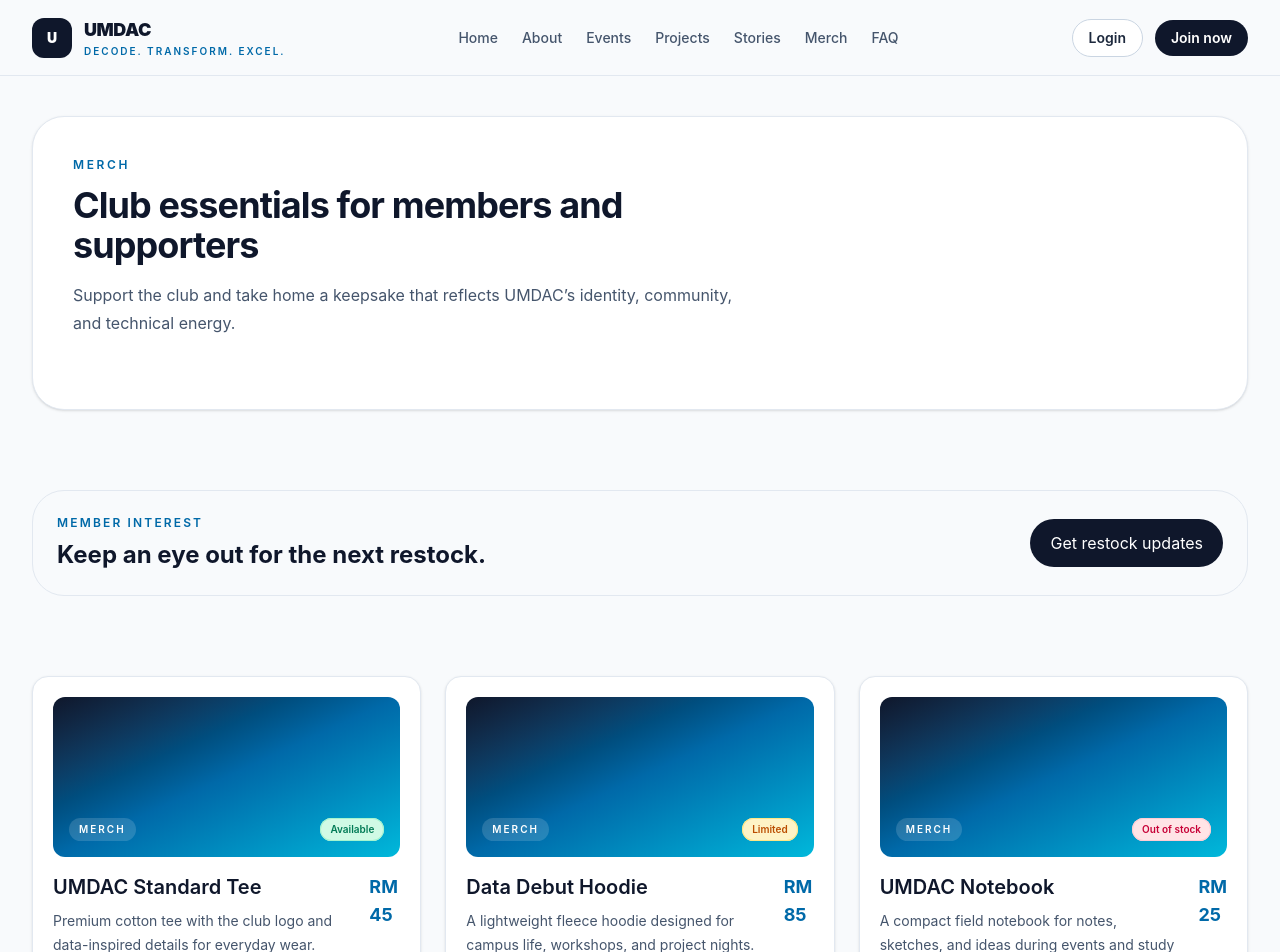
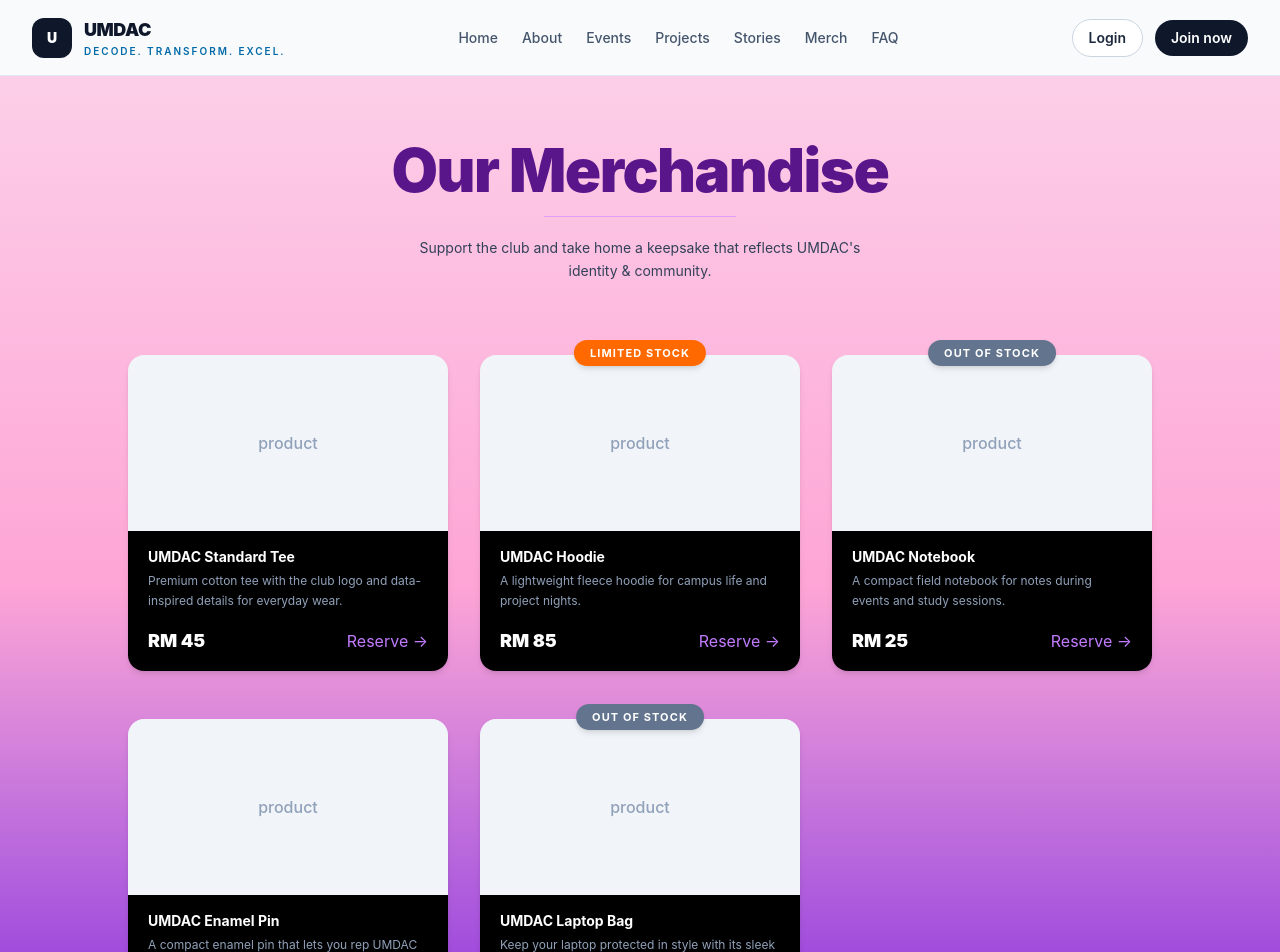
Before and after one commit to kisshore19-programmer/umdac-website, a Next.js app: page /merch in a window 1280 px wide. Shown: the top 952 px of the page. Built offline with nearby package versions, Linux system fonts and the light colour scheme.

Commit message:
align merch page with hi-fi design

```diff
--- a/src/app/merch/page.tsx
+++ b/src/app/merch/page.tsx
@@ -1,4 +1,10 @@
-import { EmptyState, MerchCard, SectionHeading } from '@/components/umdac-ui'
+import type { Metadata } from 'next'
+import { MerchCard } from '@/components/umdac-ui'
+
+export const metadata: Metadata = {
+  title: 'Merch | UMDAC',
+  description: "Support the club and take home a keepsake that reflects UMDAC's identity & community.",
+}
 
 const merchItems = [
   {
@@ -8,59 +14,56 @@ const merchItems = [
     description: 'Premium cotton tee with the club logo and data-inspired details for everyday wear.',
   },
   {
-    name: 'Data Debut Hoodie',
+    name: 'UMDAC Hoodie',
     price: 'RM 85',
     status: 'Limited' as const,
-    description: 'A lightweight fleece hoodie designed for campus life, workshops, and project nights.',
+    description: 'A lightweight fleece hoodie for campus life and project nights.',
   },
   {
     name: 'UMDAC Notebook',
     price: 'RM 25',
     status: 'Out of stock' as const,
-    description: 'A compact field notebook for notes, sketches, and ideas during events and study sessions.',
+    description: 'A compact field notebook for notes during events and study sessions.',
+  },
+  {
+    name: 'UMDAC Enamel Pin',
+    price: 'RM 15',
+    status: 'Available' as const,
+    description: 'A compact enamel pin that lets you rep UMDAC wherever you go.',
+  },
+  {
+    name: 'UMDAC Laptop Bag',
+    price: 'RM 115',
+    status: 'Out of stock' as const,
+    description: 'Keep your laptop protected in style with its sleek design for daily campus carry.',
   },
 ]
 
 export default function MerchPage() {
   return (
-    <main className="mx-auto w-full max-w-7xl px-4 py-10 sm:px-6 lg:px-8">
-      <section className="rounded-[2rem] border border-slate-200 bg-white p-6 shadow-sm md:p-10">
-        <SectionHeading
-          eyebrow="Merch"
-          title="Club essentials for members and supporters"
-          description="Support the club and take home a keepsake that reflects UMDAC’s identity, community, and technical energy."
-        />
-      </section>
+    <div className="min-h-screen bg-gradient-to-b from-pink-200 via-pink-300 to-purple-700 px-4 py-16">
+      <div className="mx-auto max-w-5xl">
 
-      <section className="mt-20 rounded-[2rem] border border-slate-200 bg-slate-50 p-6">
-        <div className="flex flex-col gap-3 md:flex-row md:items-center md:justify-between">
-          <div>
-            <p className="text-xs font-semibold uppercase tracking-[0.18em] text-sky-700">Member interest</p>
-            <h2 className="mt-2 text-2xl font-bold text-slate-900">Keep an eye out for the next restock.</h2>
-          </div>
-          <button
-            type="button"
-            className="inline-flex items-center justify-center rounded-full bg-slate-900 px-5 py-3 text-sm font-semibold text-white transition hover:bg-sky-700 focus:outline-none focus:ring-2 focus:ring-sky-500 focus:ring-offset-2"
-          >
-            Get restock updates
-          </button>
+        {/* Heading */}
+        <div className="mb-14 text-center">
+          <h1 className="text-5xl font-black tracking-tight text-purple-900 md:text-6xl">
+            Our Merchandise
+          </h1>
+          {/* Decorative divider */}
+          <div className="mx-auto mt-4 h-px w-48 bg-purple-400/50" />
+          <p className="mx-auto mt-5 max-w-md text-sm leading-relaxed text-slate-700">
+            Support the club and take home a keepsake that reflects UMDAC&apos;s identity &amp; community.
+          </p>
         </div>
-      </section>
 
-      <section className="mt-20">
-        <div className="grid gap-6 lg:grid-cols-3">
+        {/* Merch grid */}
+        <div className="grid gap-8 sm:grid-cols-2 lg:grid-cols-3">
           {merchItems.map((item) => (
             <MerchCard key={item.name} {...item} />
           ))}
         </div>
-      </section>
 
-      <section className="mt-20">
-        <EmptyState
-          title="No additional drops announced yet"
-          description="New merch drops will appear here as they are released. Follow the club socials to stay updated on stock and restocks."
-        />
-      </section>
-    </main>
+      </div>
+    </div>
   )
 }
--- a/src/components/umdac-ui.tsx
+++ b/src/components/umdac-ui.tsx
@@ -150,38 +150,46 @@ export function MerchCard({
   status: 'Available' | 'Limited' | 'Out of stock'
   description: string
 }) {
-  const statusClasses = {
-    Available: 'bg-emerald-100 text-emerald-700 ring-emerald-200',
-    Limited: 'bg-amber-100 text-amber-700 ring-amber-200',
-    'Out of stock': 'bg-rose-100 text-rose-700 ring-rose-200',
-  }
-
   return (
-    <article className="rounded-2xl border border-slate-200 bg-white p-5 shadow-sm">
-      <div className="mb-4 flex h-40 items-end rounded-xl bg-gradient-to-br from-slate-900 via-sky-700 to-cyan-500 p-4 text-white">
-        <div className="flex w-full items-center justify-between">
-          <span className="rounded-full bg-white/15 px-2.5 py-1 text-[10px] font-semibold uppercase tracking-[0.2em]">
-            Merch
-          </span>
-          <span className={`rounded-full px-2.5 py-1 text-[10px] font-semibold ring-1 ring-inset ${statusClasses[status]}`}>
-            {status}
+    <div className="relative pt-4">
+      {/* Floating status badge */}
+      {status === 'Limited' && (
+        <div className="absolute left-1/2 top-0 z-10 -translate-x-1/2">
+          <span className="rounded-full bg-orange-500 px-4 py-1.5 text-[11px] font-bold uppercase tracking-widest text-white shadow-md">
+            Limited Stock
           </span>
         </div>
+      )}
+      {status === 'Out of stock' && (
+        <div className="absolute left-1/2 top-0 z-10 -translate-x-1/2">
+          <span className="rounded-full bg-slate-500 px-4 py-1.5 text-[11px] font-bold uppercase tracking-widest text-white shadow-md">
+            Out of Stock
+          </span>
         </div>
-      <div className="flex items-start justify-between gap-4">
-        <div>
-          <h3 className="text-xl font-semibold text-slate-900">{name}</h3>
-          <p className="mt-2 text-sm leading-6 text-slate-600">{description}</p>
+      )}
+
+      <article className="overflow-hidden rounded-2xl shadow-md transition duration-200 hover:-translate-y-1 hover:shadow-xl">
+        {/* Product image area */}
+        <div className="flex h-44 items-center justify-center bg-slate-100">
+          <span className="text-base font-medium text-slate-400">product</span>
         </div>
-        <p className="text-lg font-bold text-sky-700">{price}</p>
-      </div>
+
+        {/* Info area */}
+        <div className="bg-black px-5 py-4">
+          <h3 className="text-sm font-bold text-white">{name}</h3>
+          <p className="mt-1 text-xs leading-5 text-slate-400">{description}</p>
+          <div className="mt-4 flex items-center justify-between">
+            <span className="text-lg font-black text-white">{price}</span>
             <button
               type="button"
-        className="mt-5 inline-flex w-full items-center justify-center rounded-full border border-slate-900 bg-slate-900 px-4 py-2.5 text-sm font-semibold text-white transition hover:bg-sky-700 focus:outline-none focus:ring-2 focus:ring-sky-500 focus:ring-offset-2"
+              className="text-xs font-semibold text-purple-400 transition hover:text-purple-300 focus:outline-none"
             >
-        {status === 'Out of stock' ? 'Notify me' : 'Reserve interest'}
+              Reserve →
             </button>
+          </div>
+        </div>
       </article>
+    </div>
   )
 }
 
```
Also changed, not shown: 1 other file (tests, documents, lock files or other folders). Lines whose indentation alone changed are shown as unchanged.
